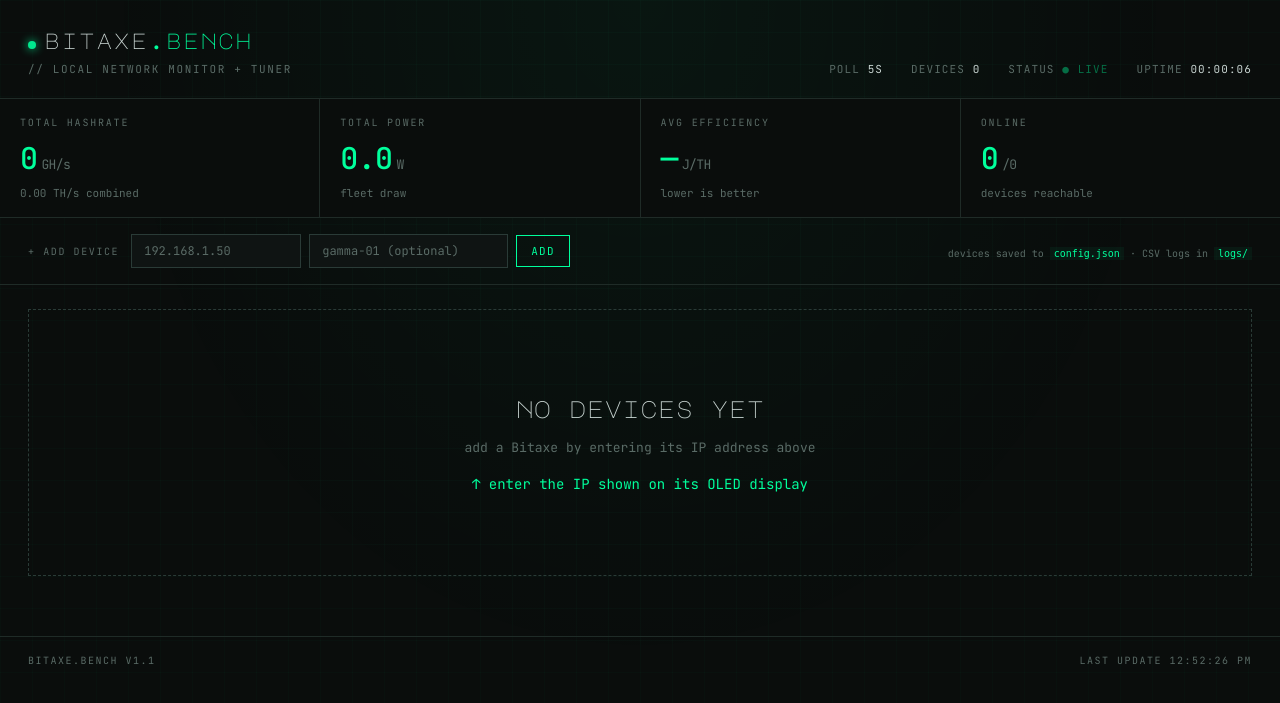
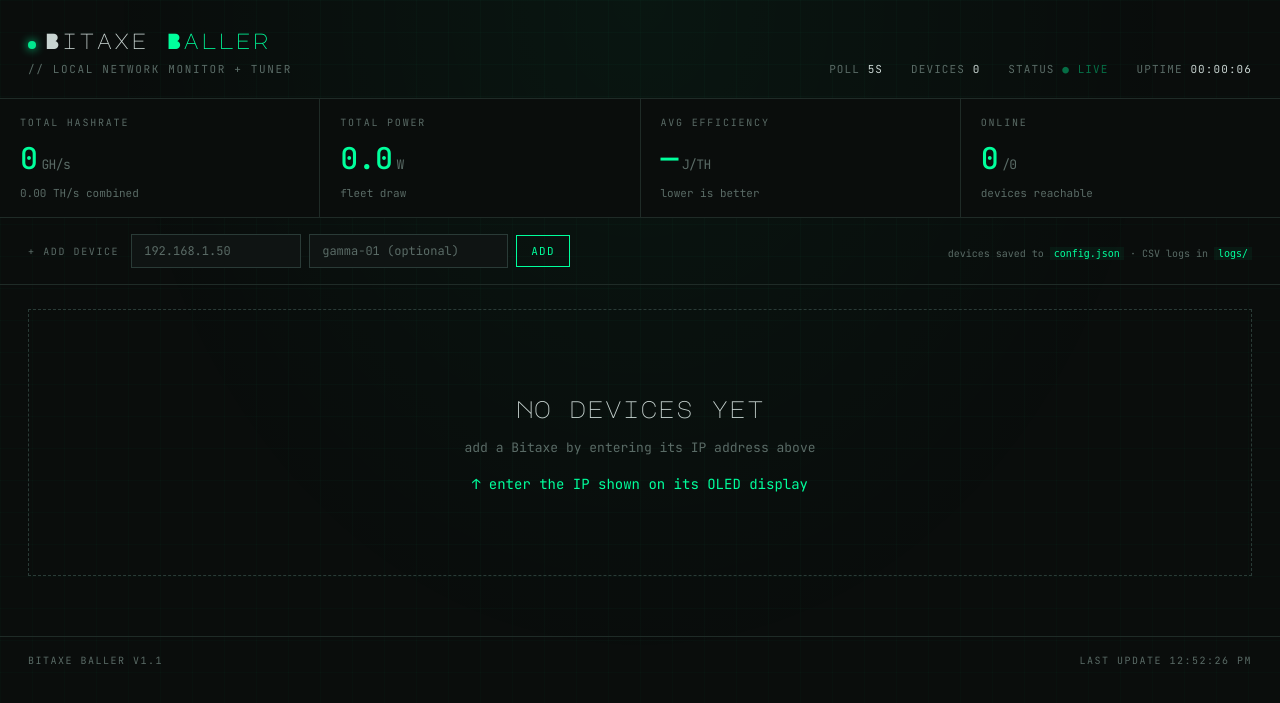
Before and after one commit to bachato/bitaxe-baller, a Flask app: page / in a window 1280 px wide. Shown: the top 703 px of the page. Run offline with Flask 3, Linux system fonts and the light colour scheme; data that the repository does not hold is empty.

Commit message:
rename app to Bitaxe Baller
Tested end-to-end against real BM1370 at 192.168.1.223:
1231 GH/s @ 600 MHz / 1200 mV, 16.23 J/TH, 0% HW errors.

Co-Authored-By: Claude Opus 4.7 (1M context) <noreply@anthropic.com>

```diff
--- a/app.py
+++ b/app.py
@@ -1,5 +1,5 @@
 """
-Bitaxe Bench Dashboard
+Bitaxe Baller
 Run: python app.py
 Then open http://localhost:5050 in your browser. Add devices and tune from there.
 """
@@ -520,7 +520,7 @@ def main():
     lan_ip = detect_lan_ip()
     print()
     print("=" * 64)
-    print("  bitaxe.bench  -  open the dashboard at:")
+    print("  Bitaxe Baller  -  open the dashboard at:")
     print(f"    http://localhost:{PORT}".ljust(40) + "(this machine)")
     if lan_ip:
         print(f"    http://{lan_ip}:{PORT}".ljust(40) + "(from any device on your LAN)")
--- a/templates/dashboard.html
+++ b/templates/dashboard.html
@@ -3,7 +3,7 @@
 <head>
 <meta charset="UTF-8">
 <meta name="viewport" content="width=device-width, initial-scale=1.0">
-<title>bitaxe.bench</title>
+<title>Bitaxe Baller</title>
 <link rel="preconnect" href="https://fonts.googleapis.com">
 <link rel="preconnect" href="https://fonts.gstatic.com" crossorigin>
 <link href="https://fonts.googleapis.com/css2?family=JetBrains+Mono:wght@300;400;500;700&family=Major+Mono+Display&display=swap" rel="stylesheet">
@@ -594,7 +594,7 @@
 
 <header>
   <div>
-    <div class="brand"><span class="pulse"></span>bitaxe<span class="accent">.bench</span></div>
+    <div class="brand"><span class="pulse"></span>Bitaxe<span class="accent"> Baller</span></div>
     <div class="subtitle">// local network monitor + tuner</div>
   </div>
   <div class="meta">
@@ -643,7 +643,7 @@
 <main id="devices"></main>
 
 <footer>
-  <div>bitaxe.bench v1.1</div>
+  <div>Bitaxe Baller v1.1</div>
   <div>last update <span id="last-update">—</span></div>
 </footer>
 
```
Also changed, not shown: CLAUDE.md (+1 -1 lines), README.md.
